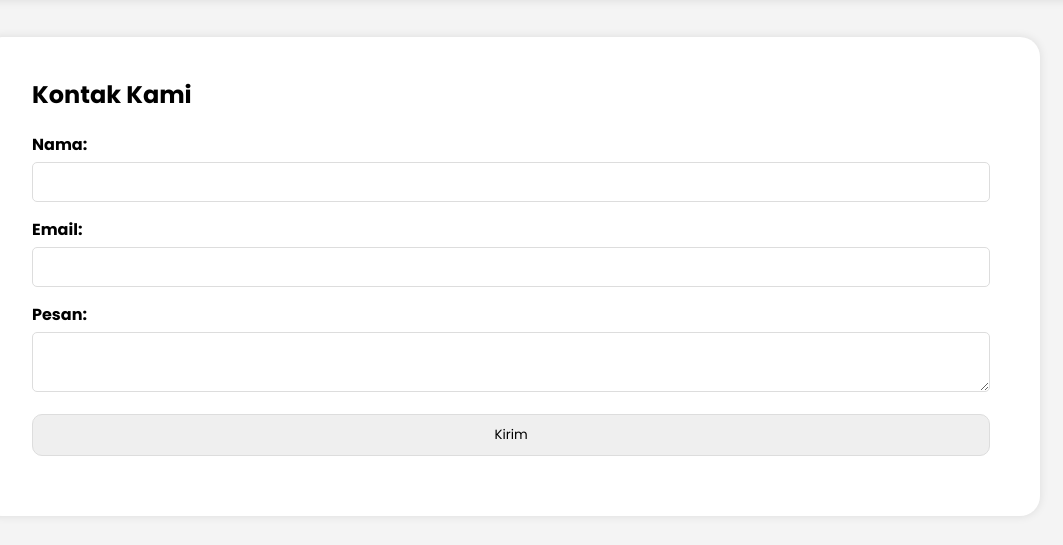
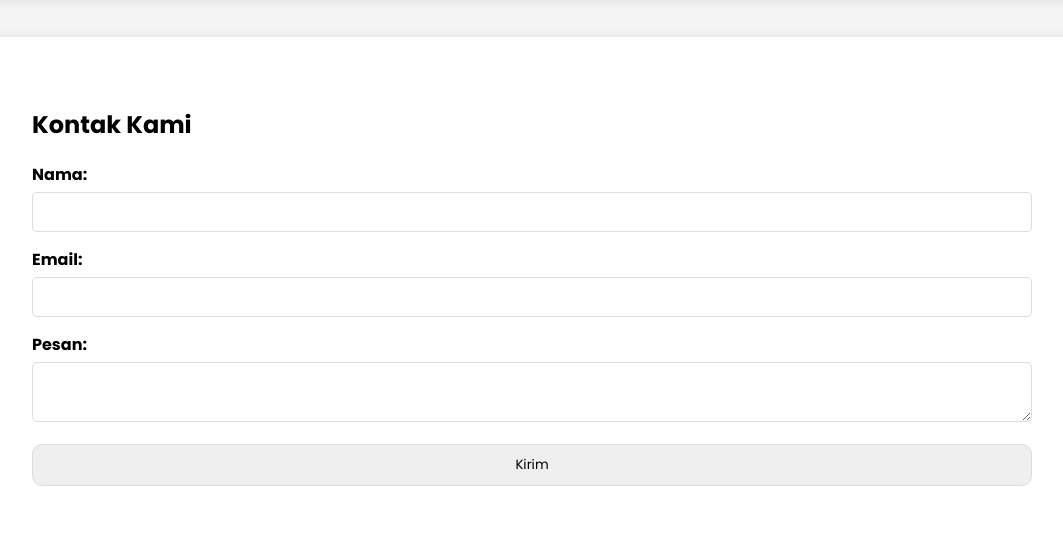
Before and after one commit to sekarmitayani/TA_DKP_Perencanaan-Pelatihan-Gym, a PHP site: page /contact.php in a window 1520 px wide. Shown: the part 91-636 px from the top of the page, without its empty margins (226-1289 px from the left). Run offline with PHP 8.4, Linux system fonts and the light colour scheme.

Commit message:
Menambahkan fitur baru

```diff
--- a/contact.php
+++ b/contact.php
@@ -21,7 +21,7 @@
 </nav>
     <div class="contact-container">
         <h2>Kontak Kami</h2>
-        <form action="contact.php" method="post">
+        <form class="contact-form" action="contact.php" method="post">
             <div class="form-group">
                 <label for="name">Nama:</label>
                 <input type="text" id="name" name="name" required>
@@ -34,7 +34,7 @@
                 <label for="message">Pesan:</label>
                 <textarea id="message" name="message" required></textarea>
             </div>
-            <button type="submit">Kirim</button>
+            <button type="submit" style="width:1000px">Kirim</button>
         </form>
 
         <?php
@@ -44,7 +44,7 @@
             $message = htmlspecialchars($_POST['message']);
 
             // Proses pengiriman email atau penyimpanan pesan
-            echo "<p>Terima kasih, $name. Pesan Anda telah diterima.</p>";
+            echo "Terima kasih, $name. Pesan Anda telah diterima.";
         }
         ?>
     </div>
--- a/index.php
+++ b/index.php
@@ -133,9 +133,9 @@ $bmiCalculator = new BMICalculator($weight, $height);
     <h2>Kalkulator BMI</h2>
     <form method="POST">
         <label for="height">Tinggi Badan (cm):</label>
-        <input type="number" id="height" name="height">
+        <input type="number" id="height" name="height" value="<?php echo isset($_POST['height']) ? $_POST['height'] : ''; ?>" required>
         <label for="weight">Berat Badan (kg):</label>
-        <input type="number" id="weight" name="weight">
+        <input type="number" id="weight" name="weight" value="<?php echo isset($_POST['weight']) ? $_POST['weight'] : ''; ?>" required>
         <button type="submit">Hitung BMI</button>
     </form>
     <?php
--- a/style.css
+++ b/style.css
@@ -173,20 +173,26 @@ h1 {
 
 .contact-container {
   padding: 50px;
-  padding-top: 20px;
-  width: 130%;
+  width: 1000px;
   margin: 200px;
   margin-bottom: 100px;
   background-color: #fff;
   box-shadow: 0 0 10px rgba(0, 0, 0, 0.1);
   margin-top: 120px;
   border-radius: 20px;
+  justify-content: center;
   align-items: center;
+}
+
+.contact-form {
+  width: 1000px; /* atau ukuran tetap seperti 500px */
+  max-width: 600px; /* Atur sesuai kebutuhan */
 }
 
 
 .form-group {
   margin-bottom: 15px;
+  width: 1000px;
 }
 
 .form-group label {
@@ -197,7 +203,7 @@ h1 {
 
 .form-group input,
 .form-group textarea {
-  width: 100%;
+  width: 1000px;
   padding: 10px;
   border: 1px solid #ddd;
   border-radius: 5px;
```
